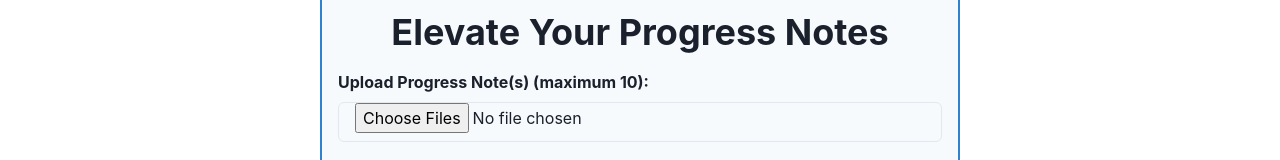
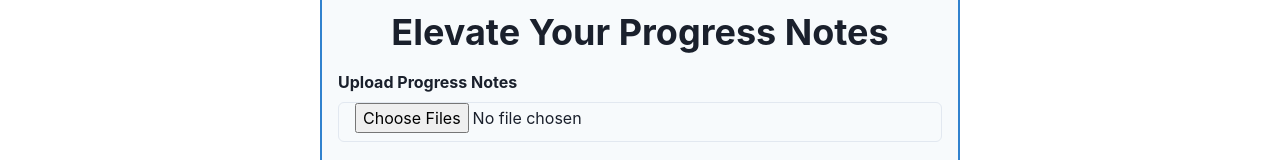
Before and after one commit to avigewirtz/billing, a React (Create React App) app: page / in a window 1280 px wide. Shown: the part 138-298 px from the top of the page. Built offline with nearby package versions, Linux system fonts and the light colour scheme; what pdfmake would draw is missing.

Commit message:
10 max line

```diff
--- a/src/App.js
+++ b/src/App.js
@@ -183,7 +183,7 @@ return (
 
         <form onSubmit={e => { e.preventDefault(); handleSubmit(); }}>
           <FormControl id="file-upload" mt={4}>
-          <FormLabel fontWeight="bold">Upload Progress Note(s) (maximum 10):</FormLabel>
+          <FormLabel fontWeight="bold">Upload Progress Notes</FormLabel>
 
             <Input type="file" accept=".pdf" onChange={handleFileChange} multiple />
           </FormControl>
```
